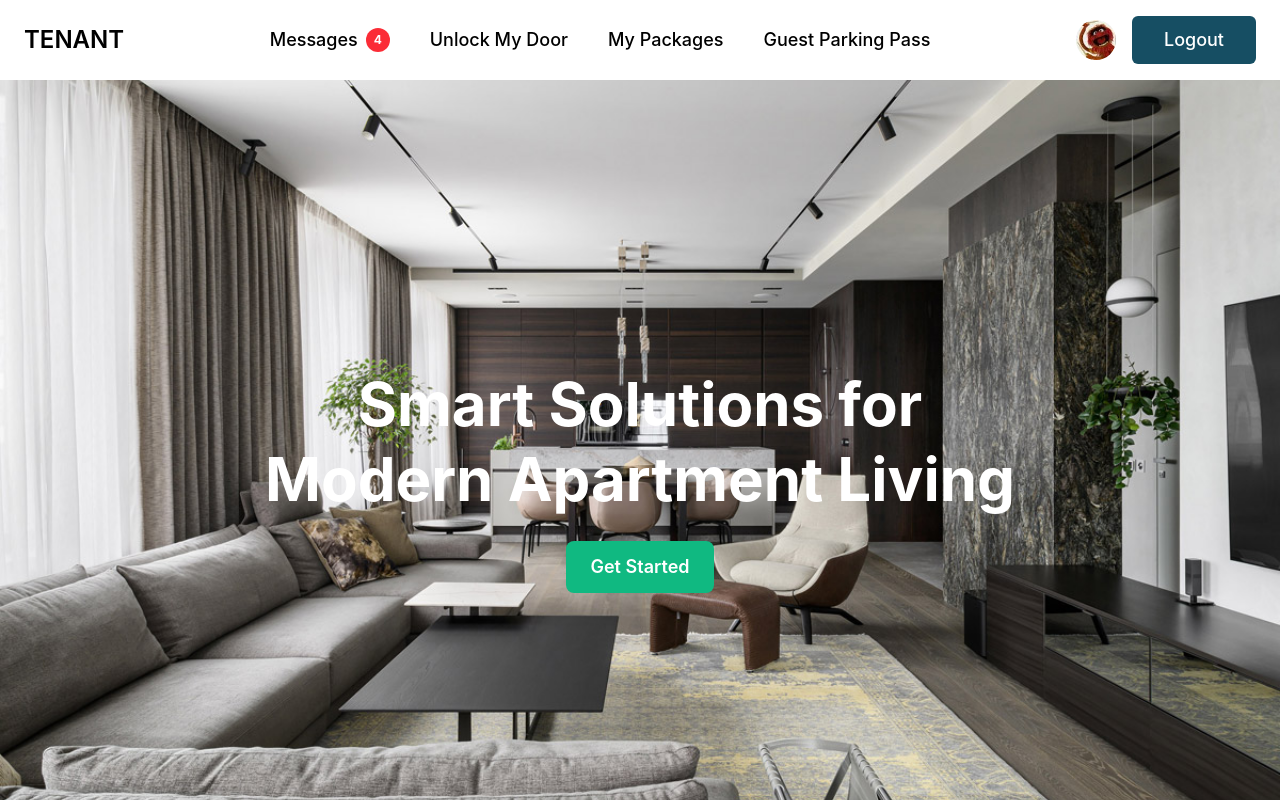
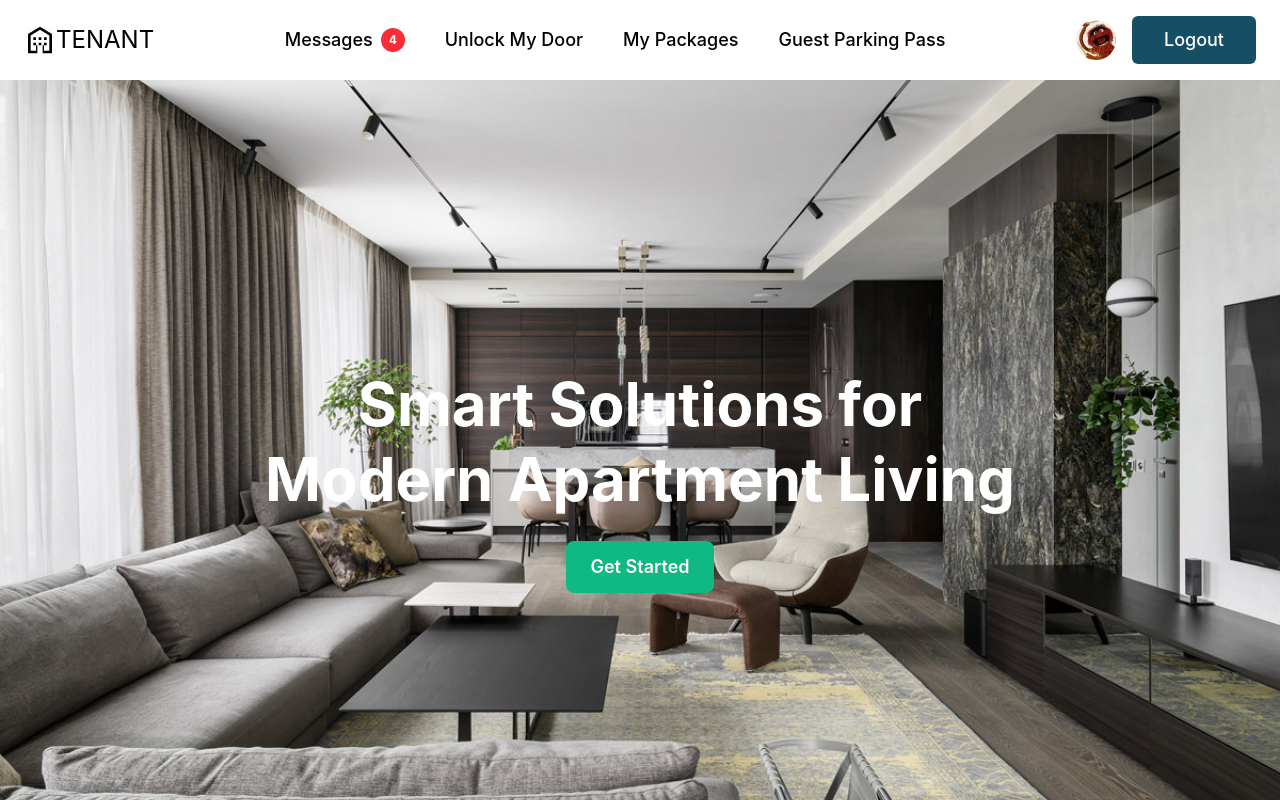
Before and after one commit to TheDThompsonDev/tenant-app, a Next.js app: page / in a window 1280 px wide. Shown: the top 800 px of the page. Built offline with nearby package versions, Linux system fonts and the light colour scheme.

Commit message:
feat: add svg logo icon for header  (AP-190)

```diff
--- a/src/app/components/CompanyLogo.tsx
+++ b/src/app/components/CompanyLogo.tsx
@@ -1,6 +1,15 @@
 export default function CompanyLogo() {
-  {
-    /* Replace h1 with svg image later */
-  }
-  return <h1 className='text-2xl font-semibold'>TENANT</h1>;
+  return (
+    <div className="flex items-end">
+      <svg
+        xmlns="http://www.w3.org/2000/svg"
+        viewBox="0 0 24 24"
+        fill="currentColor"
+        className="w-8 h-8 text-white lg:text-black"
+      >
+        <path d="M3 22V7.5L12 2l9 5.5V22h-7v-6h-4v6H3ZM5 20h4v-4h6v4h4V8.68l-7-4.28-7 4.28V20ZM7 10h2v2H7v-2Zm0 4h2v2H7v-2Zm4-4h2v2h-2v-2Zm0 4h2v2h-2v-2Zm4-4h2v2h-2v-2Zm0 4h2v2h-2v-2Z" />
+      </svg>
+      <h1 className="text-2xl lg:text-black text-white">TENANT</h1>
+    </div>
+  );
 }
```
